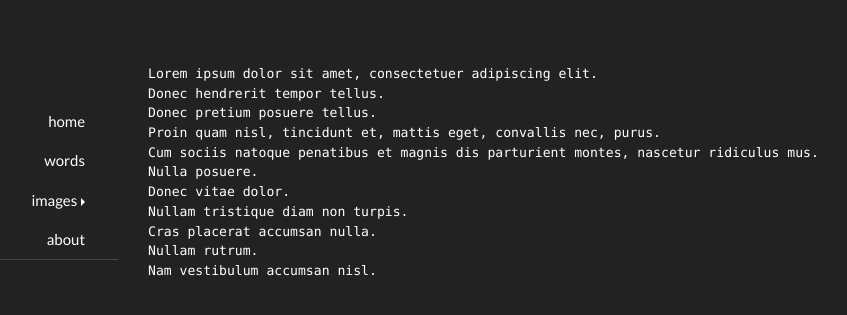
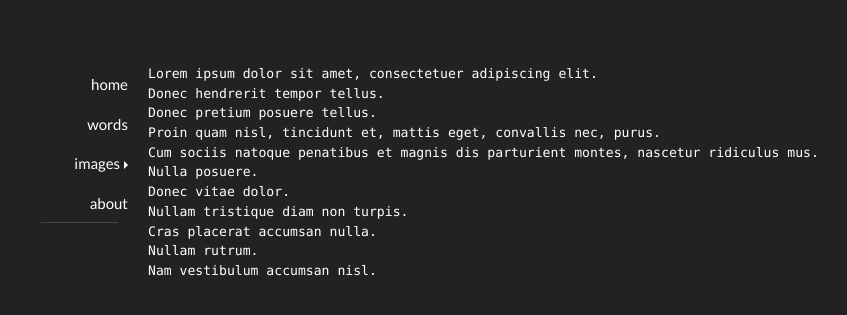
Before and after one commit to imtayadeway/timwadephotography, a Jekyll site: the page built from words/index.md, in a window 1280 px wide. Shown: the top 315 px of the page, without its empty margins (187-1034 px from the left). Built offline with Jekyll 4.4.1, drawn with Linux system fonts in a browser that asks for light colours; nearby versions of some CDN libraries.

Commit message:
Fix the offset

```diff
--- a/_layouts/default.html
+++ b/_layouts/default.html
@@ -11,7 +11,7 @@
   <body>
     <div class="container-fluid main">
       <div class="row">
-        <div class="col-md-3 align-self-center" role="navigation">
+        <div class="col-md-1 offset-md-2" role="navigation">
           <ul class="nav nav-tabs flex-column text-right">
             <li class="nav-item">
               <a class="nav-link" href="/">home</a>
```
